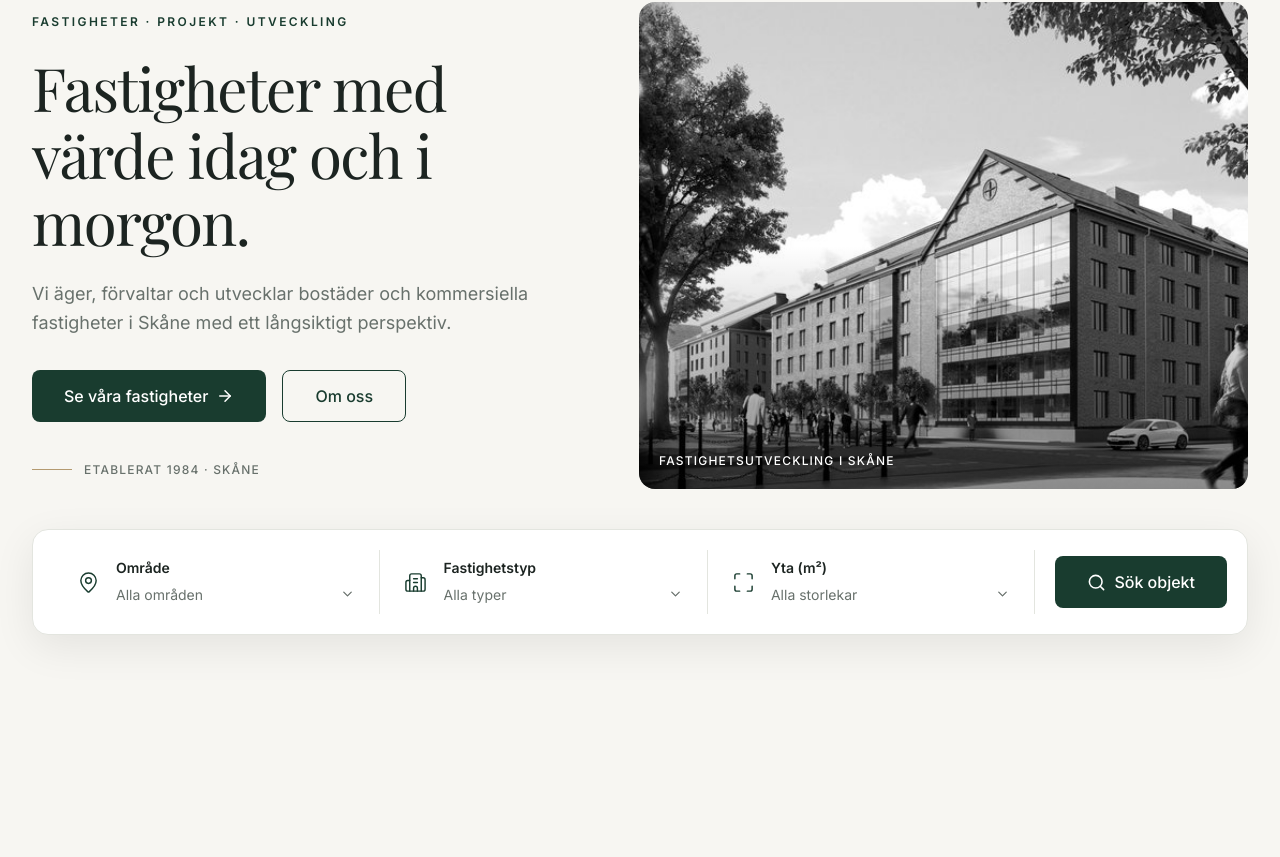
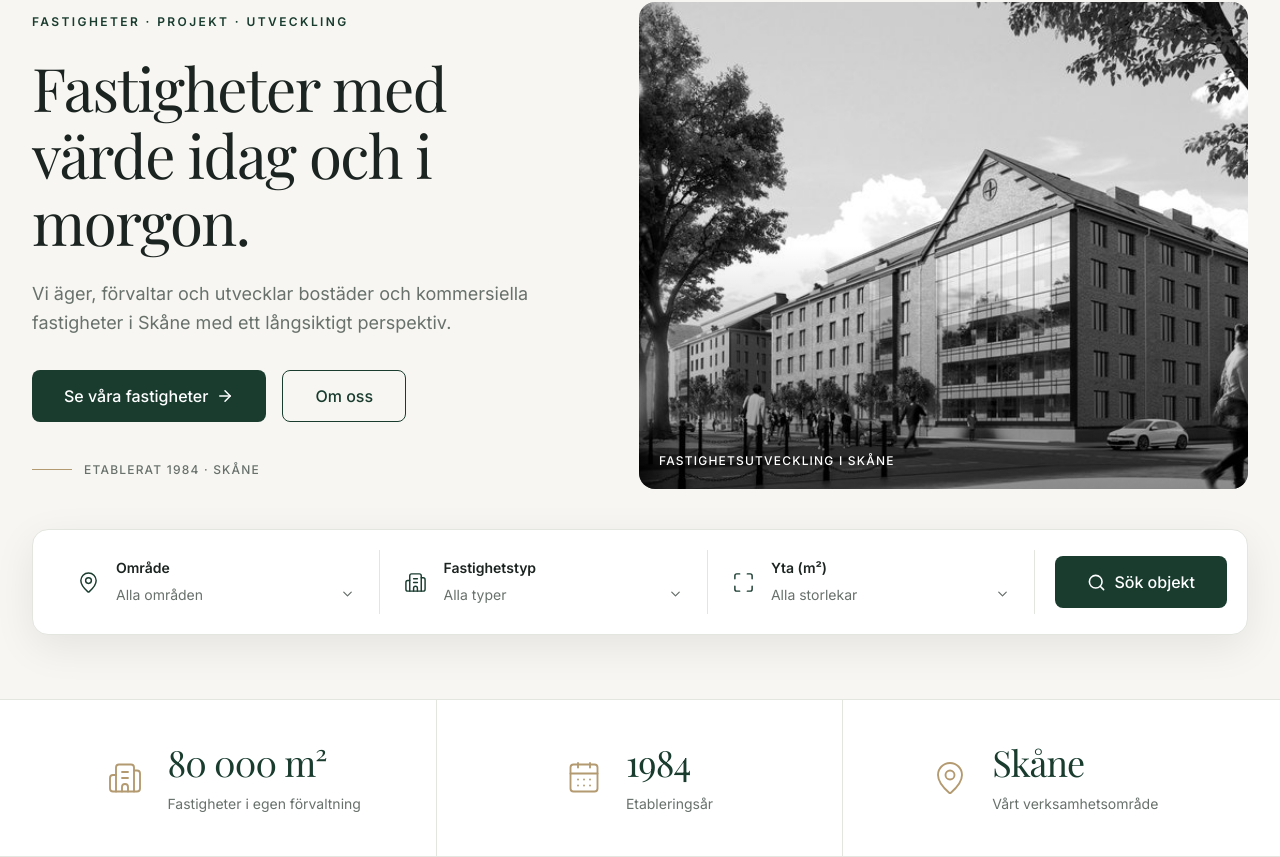
Before and after one commit to Margo-Katsan/mmsfastigheter, a Next.js app: page / in a window 1280 px wide. Shown: the part 135-992 px from the top of the page. Before the commit the page ends 834 px from the top, so only its background shows below. Built offline with nearby package versions, Linux system fonts and the light colour scheme; a web font is replaced by a local one.

Commit message:
feat: implement statistics section

```diff
--- a/src/app/page.tsx
+++ b/src/app/page.tsx
@@ -1,9 +1,11 @@
 import { Hero } from "@/components/sections/Hero";
+import { Statistics } from "@/components/sections/Statistics";
 
 export default function Home() {
   return (
     <main className="flex-1">
       <Hero />
+      <Statistics />
     </main>
   );
 }
--- /dev/null
+++ b/src/components/sections/Statistics.tsx
@@ -0,0 +1,44 @@
+import { Container } from "@/components/ui/Container";
+import { statistics } from "@/data/statistics";
+
+export function Statistics() {
+  return (
+    <section
+      aria-label="MMS Fastigheter i siffror"
+      className="border-y border-border bg-surface"
+    >
+      <Container>
+        <dl className="grid divide-y divide-border md:grid-cols-3 md:divide-x md:divide-y-0">
+          {statistics.map(({ id, value, label, icon: Icon }) => (
+            <div
+              key={id}
+              className="flex flex-col items-center justify-center gap-4 px-6 py-8 text-center lg:flex-row lg:gap-6 lg:py-10 lg:text-left"
+            >
+              <Icon
+                size={36}
+                strokeWidth={1.25}
+                className="shrink-0 text-accent"
+                aria-hidden="true"
+              />
+
+              <div>
+                <dt className="sr-only">{label}</dt>
+
+                <dd className="font-display text-3xl leading-tight tracking-tight text-primary xl:text-4xl">
+                  {value}
+                </dd>
+
+                <p
+                  aria-hidden="true"
+                  className="mt-2 text-sm leading-relaxed text-muted"
+                >
+                  {label}
+                </p>
+              </div>
+            </div>
+          ))}
+        </dl>
+      </Container>
+    </section>
+  );
+}
--- /dev/null
+++ b/src/data/statistics.ts
@@ -0,0 +1,22 @@
+import { Building2, CalendarDays, MapPin } from "lucide-react";
+
+export const statistics = [
+  {
+    id: "property-area",
+    value: "80 000 m²",
+    label: "Fastigheter i egen förvaltning",
+    icon: Building2,
+  },
+  {
+    id: "established",
+    value: "1984",
+    label: "Etableringsår",
+    icon: CalendarDays,
+  },
+  {
+    id: "region",
+    value: "Skåne",
+    label: "Vårt verksamhetsområde",
+    icon: MapPin,
+  },
+] as const;
```
